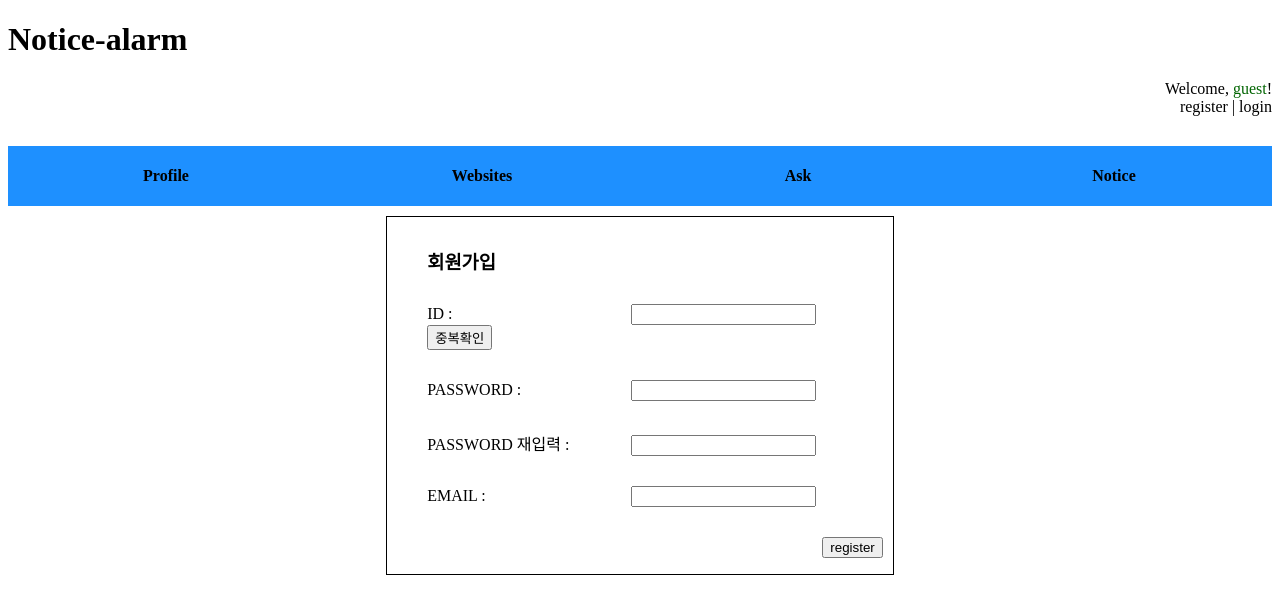
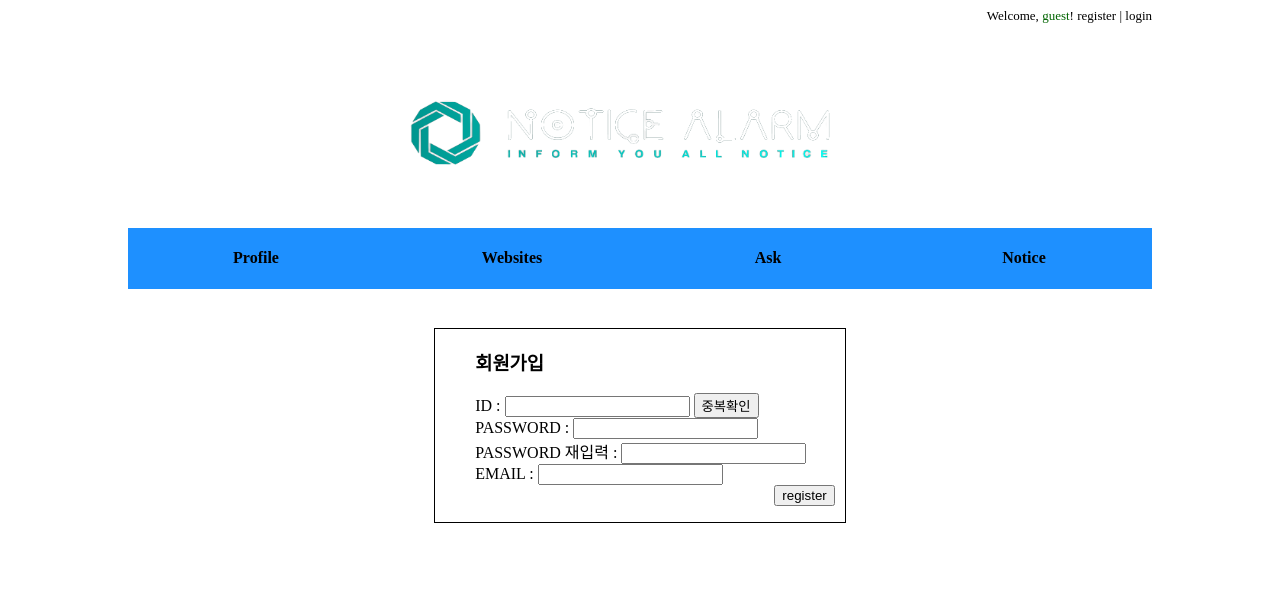
Before and after one commit to SADHKim/notice-alarm-server, a Flask app: page /register in a window 1280 px wide. Shown: the top 614 px of the page. Run offline with Flask 2, Linux system fonts and the light colour scheme.

Commit message:
feat: base.html

```diff
--- a/app/connectDB/db_email.py
+++ b/app/connectDB/db_email.py
@@ -10,7 +10,7 @@ def p_email(conn, user, email, website):
     except Exception as e:
         return e
 
-    return 'push_email success'
+    return True
 
 def d_email(conn, user, email, website):
     try:
@@ -24,4 +24,4 @@ def d_email(conn, user, email, website):
     except Exception as e:
         return e
 
-    return 'delete_user success'
+    return True
--- a/app/connectDB/db_user.py
+++ b/app/connectDB/db_user.py
@@ -13,7 +13,7 @@ def p_user(conn, info):
     except Exception as e:
         return e
 
-    return 'push_user success'
+    return True
 
 # update user's passwd or email. !!NOT ID!!  #
 # return True if successed or return False if failed #
@@ -29,7 +29,7 @@ def u_user(conn, info):
     except Exception as e:
         return e
 
-    return 'update_user success'
+    return True
 
 
 # get user's id and return user's id, passwd, email #
--- a/app/server.py
+++ b/app/server.py
@@ -8,17 +8,11 @@ app = Flask(__name__)
 
 @app.route('/')
 def main():
-    info = {}
-
-    if 'user' in session:
-        info['user'] = session['user']
-        info['email'] = session['email']
-
-    return render_template('main.html', info=info)
+    return render_template('main.html')
 
 @app.route('/profile')
 def profile():
-    if session['user'] is None:
+    if 'user' not in session:
         return render_template('not_login.html')
     else:
         info = connectDB.get_user_info(session['user'])
--- a/app/static/css/style.css
+++ b/app/static/css/common.css
@@ -1,16 +1,18 @@
 /* 공통 적용 사항 */
-
 ul{
     list-style-type: none;
 }
-
 span{
     display: inline-block;
 }
-
 a{
     text-decoration: none;
     color: inherit;
+}
+body{
+    width:80%;
+    padding: 0;
+    margin-left: 10%;
 }
 
 .mini_layout{
@@ -26,10 +28,17 @@ a{
 }
 
 /* base.html*/
+.user_info{
+    font-size: small;
+    text-align: end;
+    margin: 0;
+    padding: 0;
+}
 .nav{
     width: 100%;
-  }
-
+    margin: 0;
+    padding: 0;
+}
 .nav_col{
     width: 25%;
     text-align: center;
@@ -37,3 +46,13 @@ a{
     color:black;
     float: left;
 }
+.main_logo{
+    font-family: 'Times New Roman', Times, serif;
+    color: blueviolet;
+}
+.main_logo{
+    width: 60%;
+    margin-left: 20%;
+    height: 200px;
+    padding: 0;
+}
--- a/app/templates/base.html
+++ b/app/templates/base.html
@@ -2,9 +2,9 @@
 <html lang="ko">
 <head>
   <meta charset="utf-8">
-  <link rel="stylesheet" href="{{url_for('static', filename='./css/style.css')}}">
 
   {% block style %}
+  <link rel="stylesheet" href="{{url_for('static', filename='./css/common.css')}}">
   {% endblock %}
 
   {% block js %}
@@ -15,48 +15,36 @@
 
 <body>
   <!-- 헤더 시작 -->
-  <div style="padding: 0; margin: 0;">
-    <a href="{{url_for('main')}}"><h1>Notice-alarm</h1></a>
-
   <!-- user info -->
-    <ul>
-    {% if 'user' in info %}
-      <li style="text-align: end;">
-        <span>Welcome, <span style="color: darkgreen;">{{info['user']}}</span>!</span>
-      </li>
-      <li style="text-align: end;">
+  <div class="user_info">
+  {% if 'user' in session %}
+    <span>Welcome, <span style="color: darkgreen;">{{session['user']}}</span>!</span>
     <span><a href="{{url_for('logout')}}">logout</a></span>
-      </li>
-
   {% else %}
-      <li style="text-align: end;">
       <span>Welcome, <span style="color: darkgreen;">guest</span>!</span>
-      </li>
-      <li style="text-align: end;">
       <span><a href="{{url_for('register')}}">register</a></span>
       <span> | </span>
       <span><a href="{{url_for('login')}}">login</a></span>
-      </li>
   {% endif %}
-    </ul>
+  </div>
+  <a href="{{url_for('main')}}"><img src="{{url_for('static', filename='./image/logo.png')}}" alt="logo" class="main_logo"></a>
+  <!-- user info end -->
 
   <!-- 서비스 내비게이션 -->
-    <nav class="nav" style="margin-top: 30px;">
+  <nav class="nav">
     <span class="nav_col"><a href="{{url_for('profile')}}"><h4>Profile</h4></a></span>
     <span class="nav_col"><a href="{{url_for('websites')}}"><h4>Websites</h4></a></span>
     <span class="nav_col"><a href="{{url_for('ask')}}"><h4>Ask</h4></a></span>
     <span class="nav_col"><a href="{{url_for('notice')}}"><h4>Notice</h4></a></span>
   </nav>
   <!-- 서비스 내비게이션 종료 -->
-
-  </div>
   <!-- 헤더 종료 -->
 
   <!-- 본문 시작 -->
-  <div>
-    {% block content %} {% endblock %}
-  </div>
+  {% block content %}
+  {% endblock %}
   <!-- 본문 종료 -->
+
 
 </body>
 </html>
--- a/app/templates/main.html
+++ b/app/templates/main.html
@@ -8,6 +8,7 @@
 {% endblock %}
 
 {% block content %}
+<div>
     <p>
         <h3>Hi! This is the service informing you some notice posted where you want to know.</h3>
         <br><br>
@@ -24,5 +25,6 @@
 
         Thank you for using!
     </p>
+</div>
 
 {% endblock %}
--- a/app/templates/register.html
+++ b/app/templates/register.html
@@ -1,18 +1,13 @@
 {% extends 'base.html' %}
 
 {% block style %}
-<style>
-    .register_li{
-        margin-top: 30px;
-    }
-    .col{
-        width: 200px;
-    }
-</style>
+{{super()}}
+<link rel="stylesheet" href="{{url_for('static', filenmae='./css/register.css')}}">
 {% endblock %}
 
 {% block js %}
-    <script rel="javascript/text" src="{{url_for('static', filename='./js/register_functions.js')}}"></script>
+{{super()}}
+<script rel="javascript/text" src="{{url_for('static', filename='./js/register_functions.js')}}"></script>
 {% endblock %}
 
 {% block content %}
@@ -45,5 +40,4 @@
     </ul>
     </form>
 </div>
-
 {% endblock %}
```
Also changed, not shown: app/static/css/register.css (added, +8 -0 lines), app/static/image/logo.png (added). Lines whose indentation alone changed are shown as unchanged.
